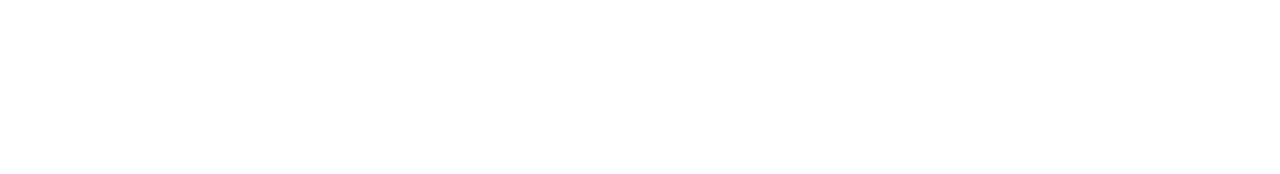
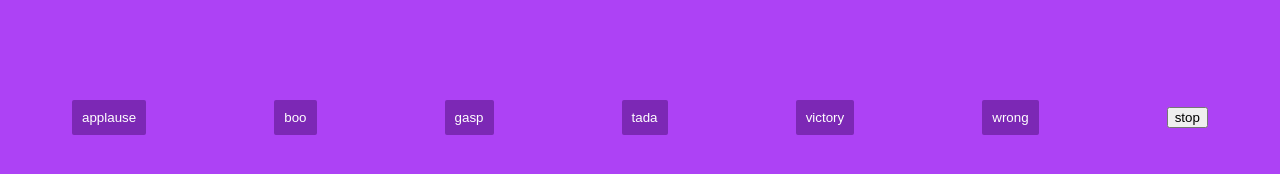
Before and after one commit to acciojob/Soundbar-PRIYA9065, a website: page main.html in a window 1280 px wide. Drawn offline with Linux system fonts and the light colour scheme.

Commit message:
created a submission

```diff
--- a/main.html
+++ b/main.html
@@ -8,6 +8,16 @@
 
 <body>
 	<!-- the entire body must be written by student -->
+	<section id="sounds">
+		<button class="btn" onclick="applouse()">applause</button>
+		<button class="btn" onclick="boo()">boo</button>
+		<button class="btn" onclick="gasp()">gasp</button>
+		<button class="btn"onclick="tada()">tada</button>
+		<button class="btn" onclick="victory()">victory</button>
+		<button class="btn" onclick="wrong()">wrong</button>
+		<button class="stop" onclick="stop()">stop</button>
+
+	</section>
     <script type="text/javascript" src="./script.js">
 </script>
 
--- a/styles.css
+++ b/styles.css
@@ -1 +1,18 @@
 /*  your css code here. If applicable */
+body{
+	background-color: rgb(173, 66, 245);
+}
+
+#sounds{
+	display: flex;
+	justify-content: space-around;
+	align-items: center;
+	margin-top: 100px;
+}
+.btn{
+	background-color: rgb(124, 40, 181);
+	border: none;
+	padding: 10px;
+	color: white;
+	border-radius: 2px;
+}
```
Also changed, not shown: script.js (line endings or trailing spaces).
